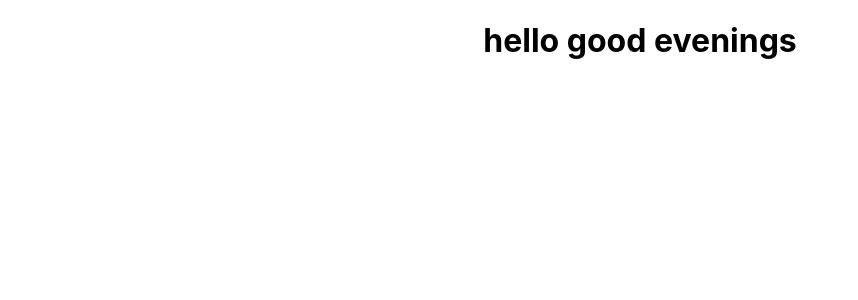
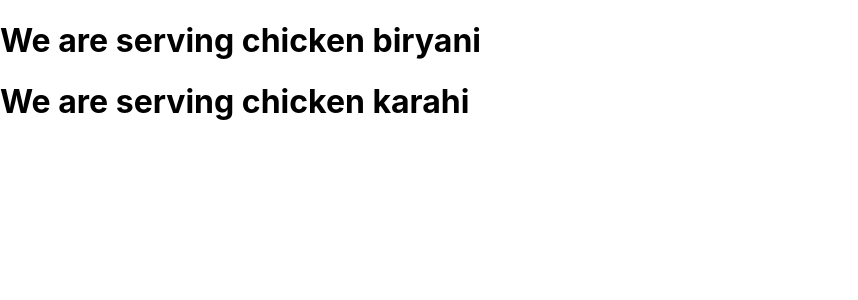
Before and after one commit to farhan523/project004, a React (Create React App) app: page / in a window 1280 px wide. Shown: the top 300 px of the page, without its empty margins (0-858 px from the left). Built offline with nearby package versions, Linux system fonts and the light colour scheme.

Commit message:
Update App.js

```diff
--- a/src/App.js
+++ b/src/App.js
@@ -1,14 +1,11 @@
 import React from 'react';
 import './App.css';
-
-import Dinner from './dinner.js'
+import Dinner from './dinner.js';
 
 function App() {
     return(
-      <div className="App">
-        <header className="App.header">
-          <h1>hello good evenings</h1>
-        </header>
+      <div>
+        <Dinner />
       </div>
     );
 }
```
